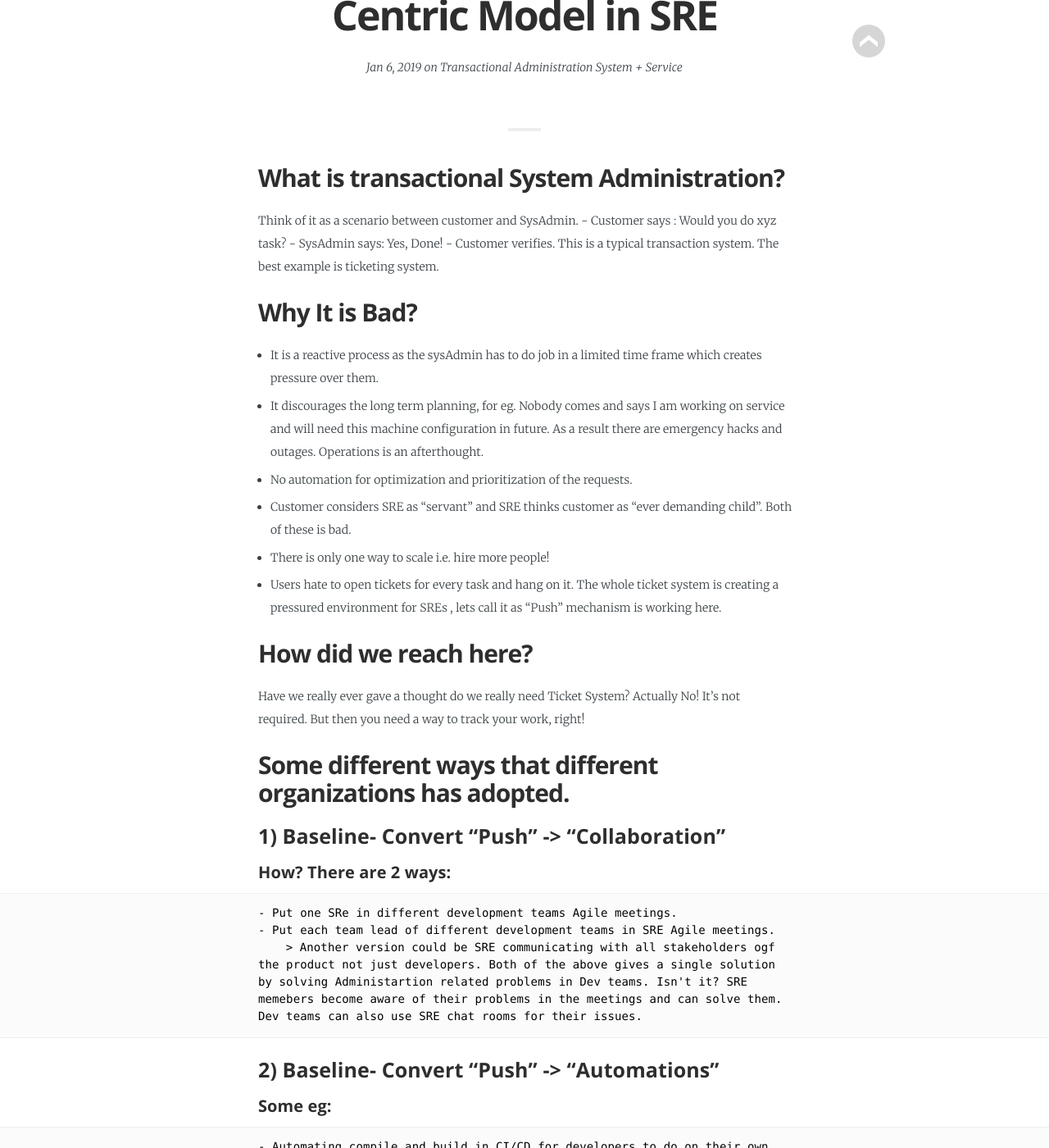
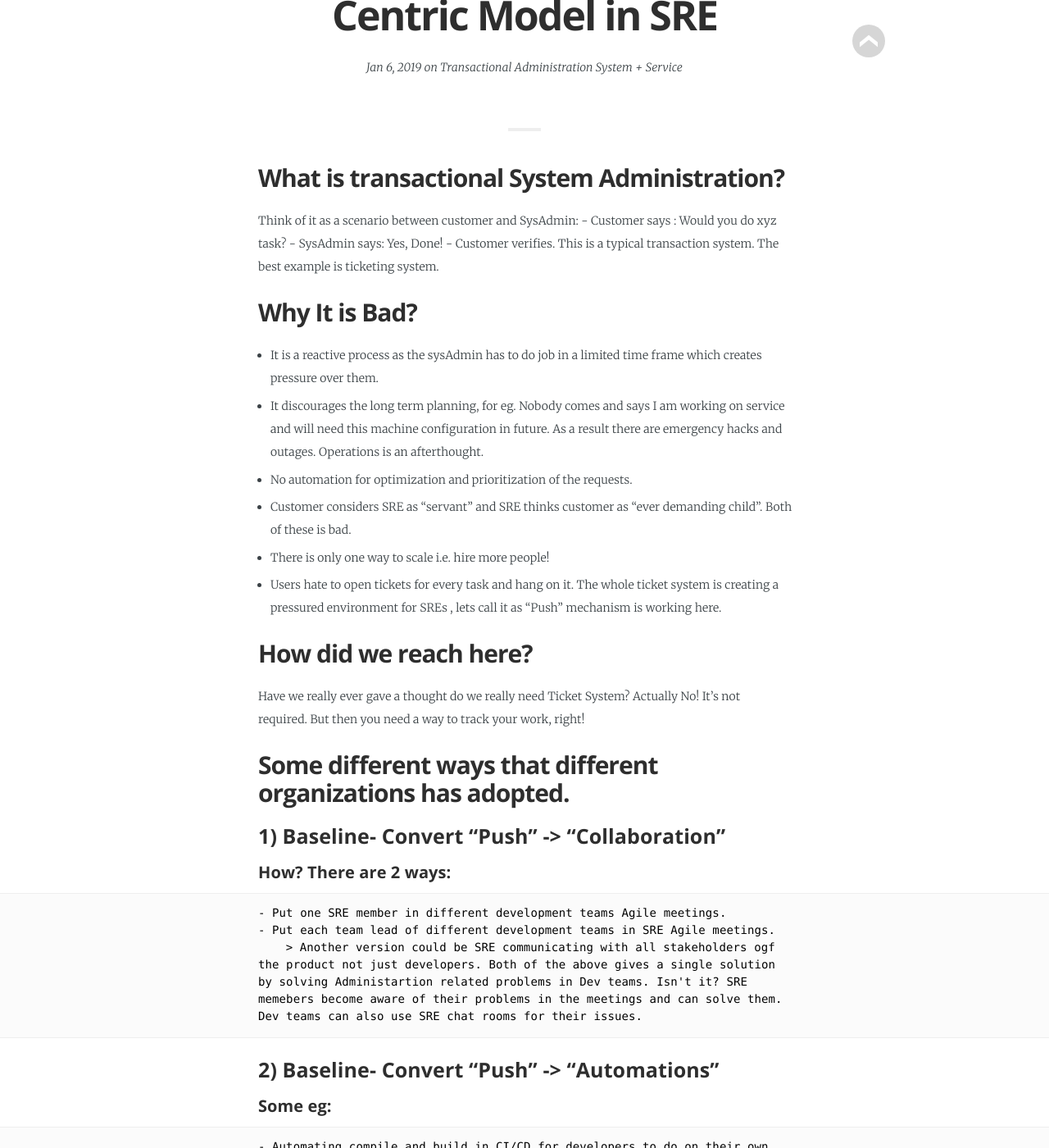
Before and after one commit to agrawalpoonam/agarwalpoonam.github.io, a Jekyll site: the page built from _posts/2019-01-06-Transactional System Administration Vs Service Centric Model in SRE.md, in a window 1280 px wide and 1400 px high, scrolled down 479 px. Shown: the whole window at 82% size. Built offline with Jekyll 4.4.1, drawn with Linux system fonts in a browser that asks for light colours; some web fonts are replaced.

Commit message:
Adding SRE blog

```diff
--- a/_posts/2019-01-06-Transactional System Administration Vs Service Centric Model in SRE.md
+++ b/_posts/2019-01-06-Transactional System Administration Vs Service Centric Model in SRE.md
@@ -7,7 +7,7 @@ category:          Tutorial
 author:            Poonam Agarwal
 ---
 ## What is transactional System Administration?
-Think of it as a scenario between customer and SysAdmin.
+Think of it as a scenario between customer and SysAdmin:
 	- Customer says : Would you do xyz task?
 	- SysAdmin says: Yes, Done!
 	- Customer verifies.
@@ -29,7 +29,7 @@ But then you need a way to track your work, right!
 ## Some different ways that different organizations has adopted.
 ### 1) Baseline- Convert "Push" -> "Collaboration"
 #### How? There are 2 ways:
-	- Put one SRe in different development teams Agile meetings.
+	- Put one SRE member in different development teams Agile meetings.
 	- Put each team lead of different development teams in SRE Agile meetings.
 		> Another version could be SRE communicating with all stakeholders ogf the product not just developers.
 Both of the above gives a single solution by solving Administartion related problems in Dev teams. Isn't it? SRE memebers become aware of their problems in the meetings and can solve them. Dev teams can also use SRE chat rooms for their issues.
```
